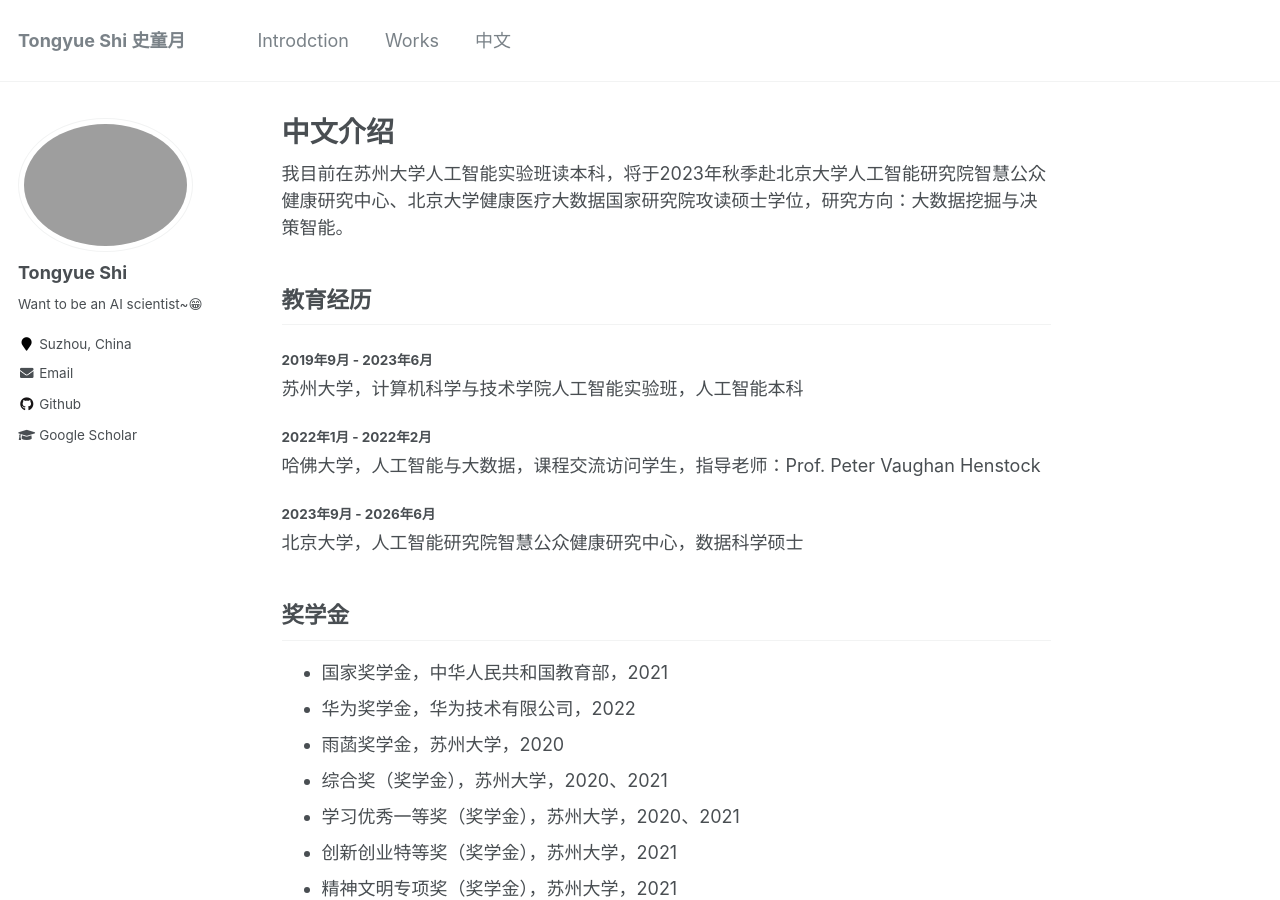
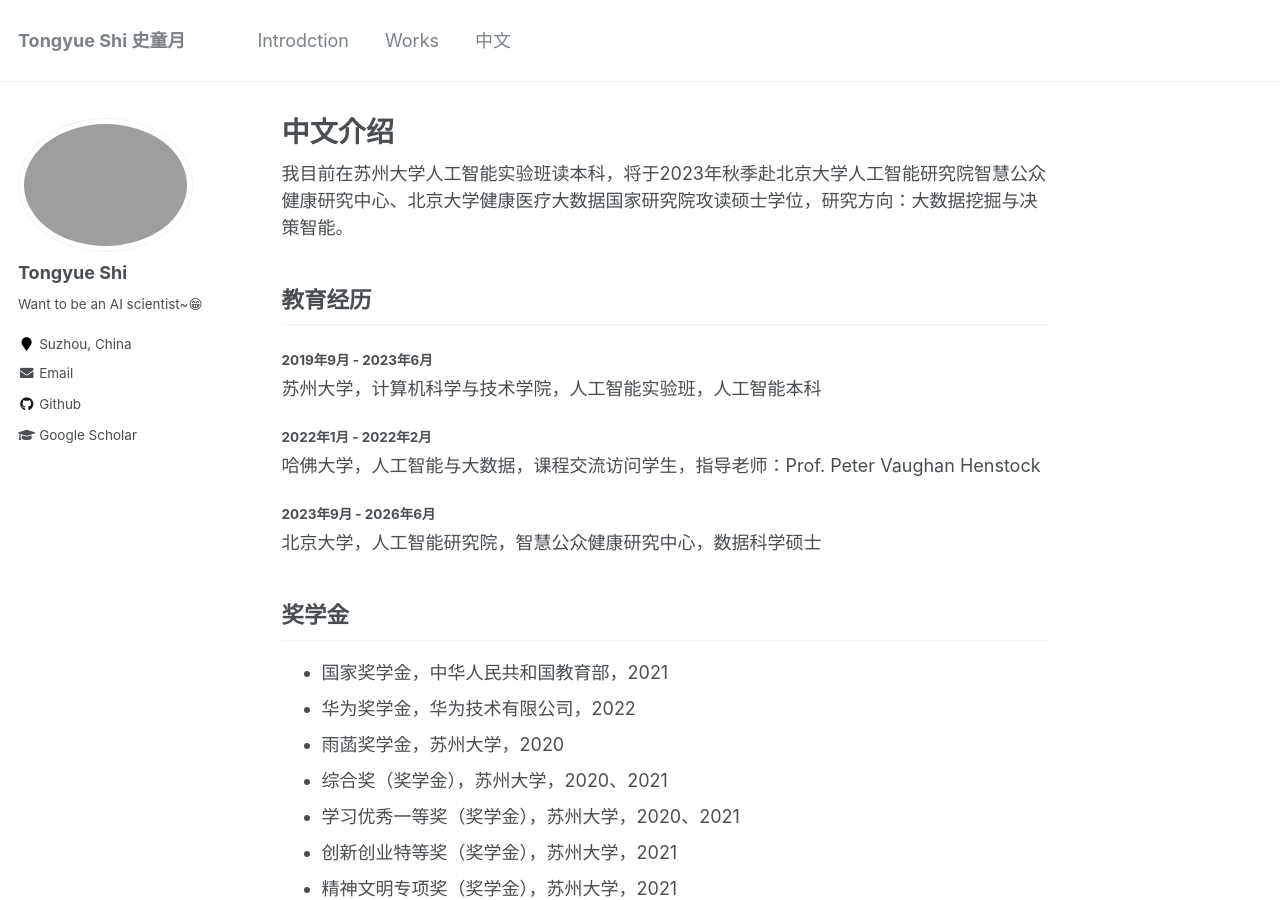
Before and after one commit to perfectboy666/perfectboy666.github.io, a Jekyll site: the page built from _pages/markdown.md, in a window 1280 px wide and 900 px high. Built offline with Jekyll 4.4.1, drawn with Linux system fonts in a browser that asks for light colours.

```diff
--- a/_pages/markdown.md
+++ b/_pages/markdown.md
@@ -11,11 +11,11 @@ redirect_from:
 
 ## 教育经历
 #### 2019年9月 - 2023年6月
-苏州大学，计算机科学与技术学院人工智能实验班，人工智能本科
+苏州大学，计算机科学与技术学院，人工智能实验班，人工智能本科
 #### 2022年1月 - 2022年2月
 哈佛大学，人工智能与大数据，课程交流访问学生，指导老师：Prof. Peter Vaughan Henstock
 #### 2023年9月 - 2026年6月
-北京大学，人工智能研究院智慧公众健康研究中心，数据科学硕士
+北京大学，人工智能研究院，智慧公众健康研究中心，数据科学硕士
 
 
 ## 奖学金
```
